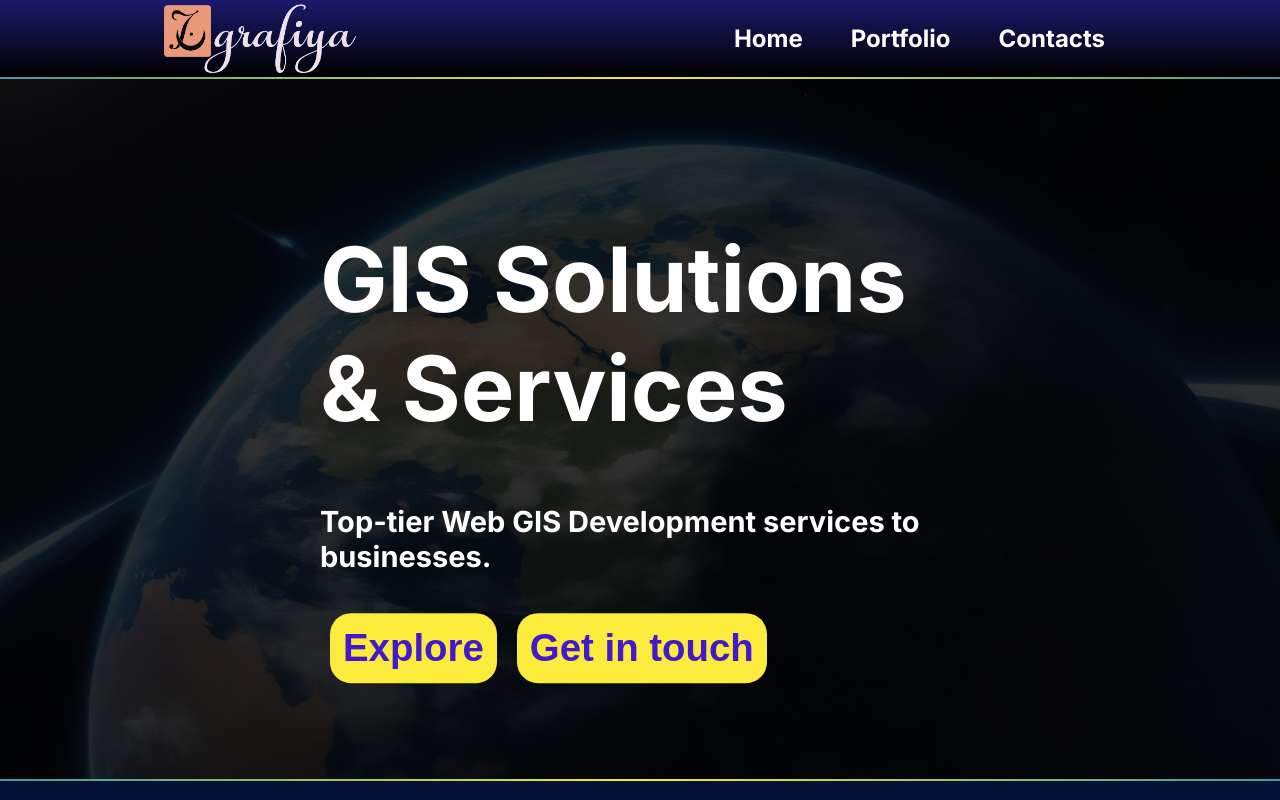
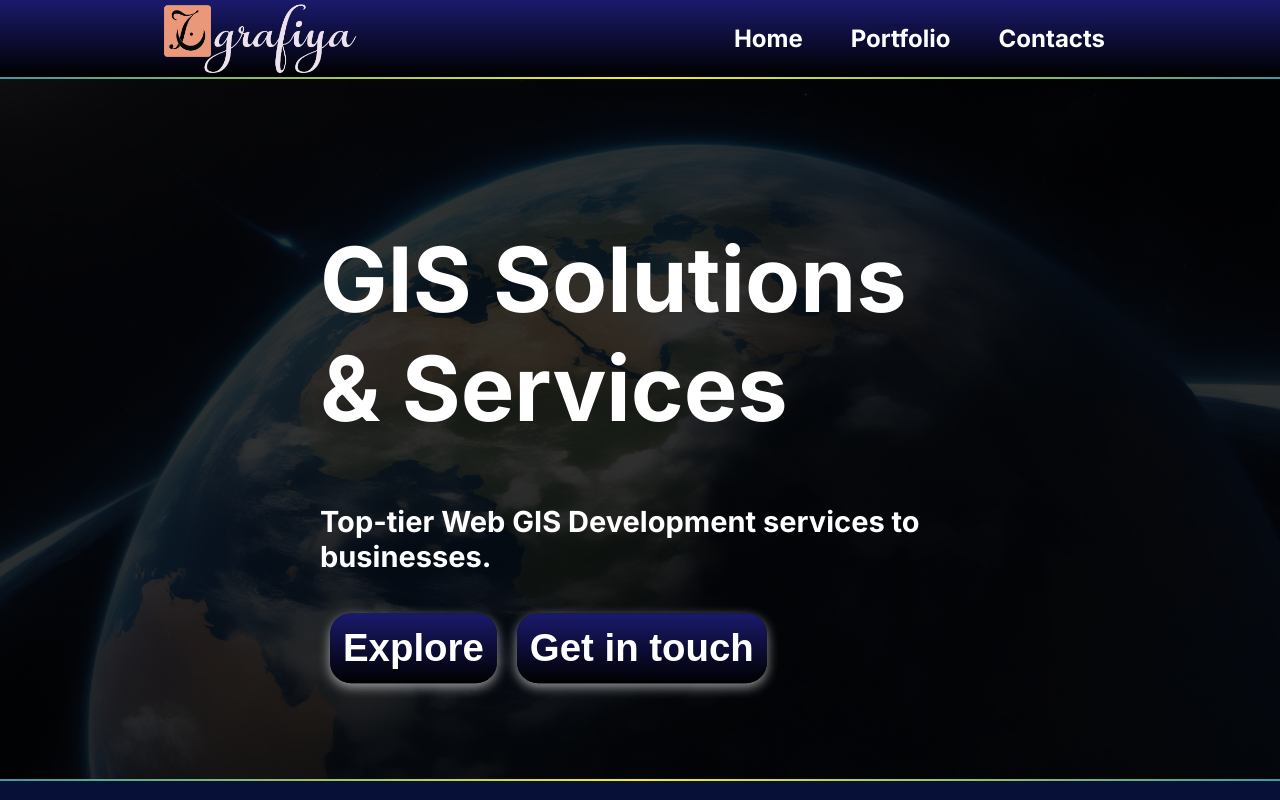
Before and after one commit to AmeerUlAman/NextJS-JugrafiyaPortfolio, a Next.js app: page / in a window 1280 px wide. Shown: the top 800 px of the page. Built offline with nearby package versions, Linux system fonts and the light colour scheme.

Commit message:
minor style changes

```diff
--- a/app/hero/hero.module.css
+++ b/app/hero/hero.module.css
@@ -62,20 +62,20 @@
 
 .butsty{
 margin: 10px;
-color: rgb(67, 24, 207);
-background-color: rgb(251, 235, 60);
+color: rgb(255, 255, 255);
+background:linear-gradient(to bottom, rgb(26, 26, 109),black) ;
 padding: 13px;
 font-size: larger;
 border-radius: 21px;
 border: none;
 font-weight: bold;
+box-shadow: 0 4px 12px rgba(255, 255, 255, 0.589);
 }
 
 .butsty:hover{
-  background: rgb(255, 255, 255); /* Slightly more opaque on hover */
+  background: rgb(255, 255, 255);
   color: blue;
-  box-shadow: 0 12px 24px rgba(255, 255, 255, 0.589); /* Slightly stronger shadow on hover */
-
+  box-shadow: 0 12px 24px rgba(255, 255, 255, 0.589);
 }
 
 .fadehr {
```
